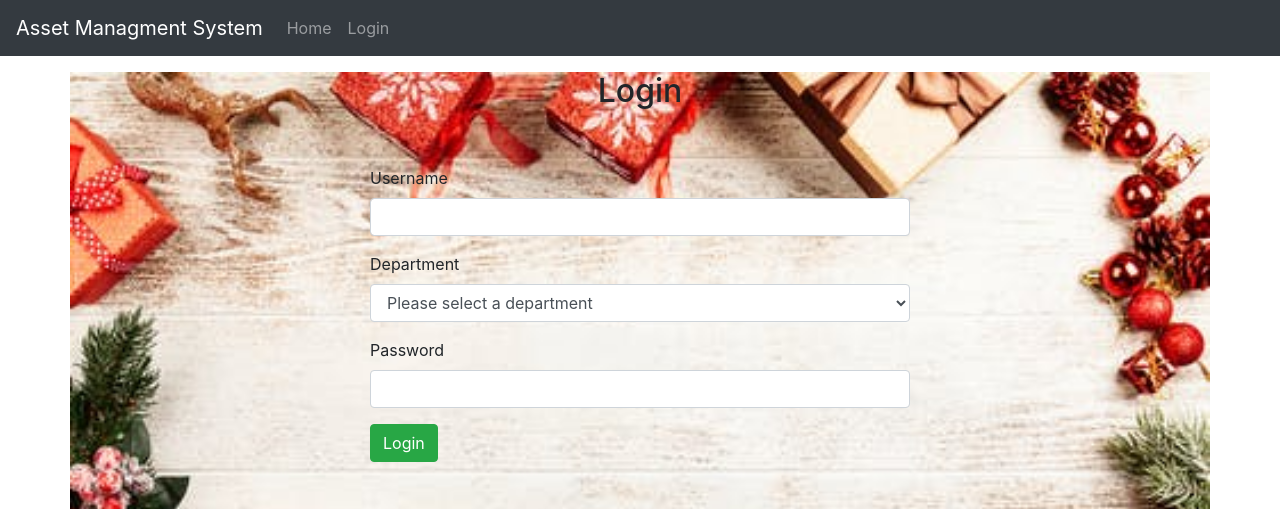
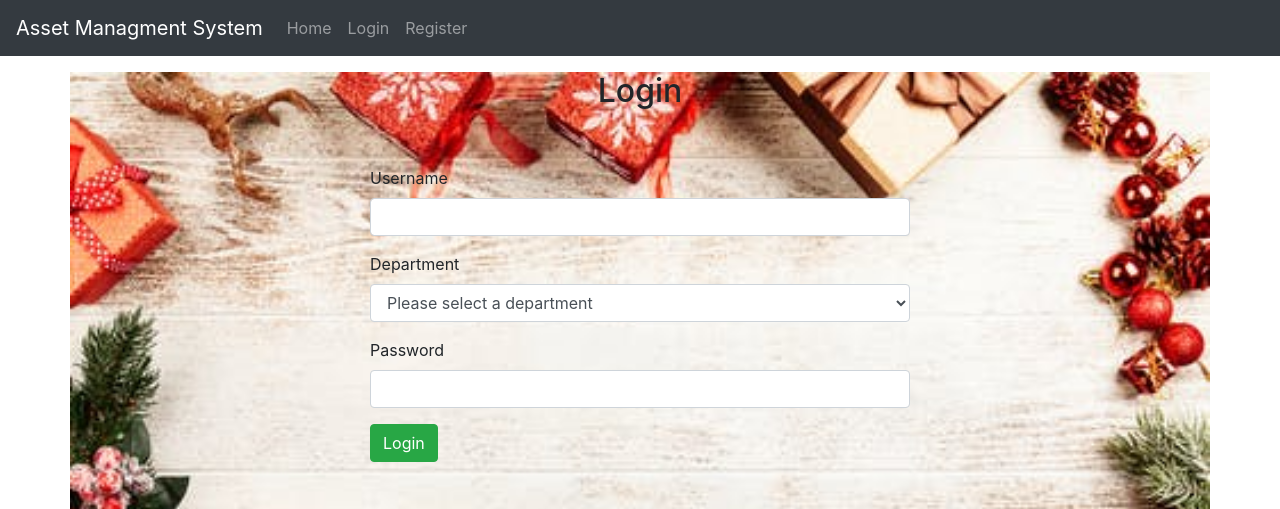
Before and after one commit to zying-1882/asset_management, a PHP site: page /views/forms/login.php in a window 1280 px wide. Shown: the top 509 px of the page. Run offline with PHP 8.4, Linux system fonts and the light colour scheme.

Commit message:
last changes

```diff
--- a/views/partials/nav.php
+++ b/views/partials/nav.php
@@ -9,9 +9,11 @@
 
 			<?php if(!isset($_SESSION['user_details'])): ?>
 			<a href="/views/forms/login.php" class="nav-link">Login</a>
+			<a href="/views/forms/register.php" class="nav-link">Register</a>
 			<?php endif; ?>
 
 			<?php if(isset($_SESSION['user_details']) && $_SESSION['user_details']->isAdmin): ?>
+			<a href="/views/manage_requests.php" class="nav-link">Manage Requests</a>
 			<a href="/views/forms/register.php" class="nav-link">Register</a>
 			<a href="/views/view_user.php" class="nav-link">View User</a>
 			<?php endif; ?>
```
